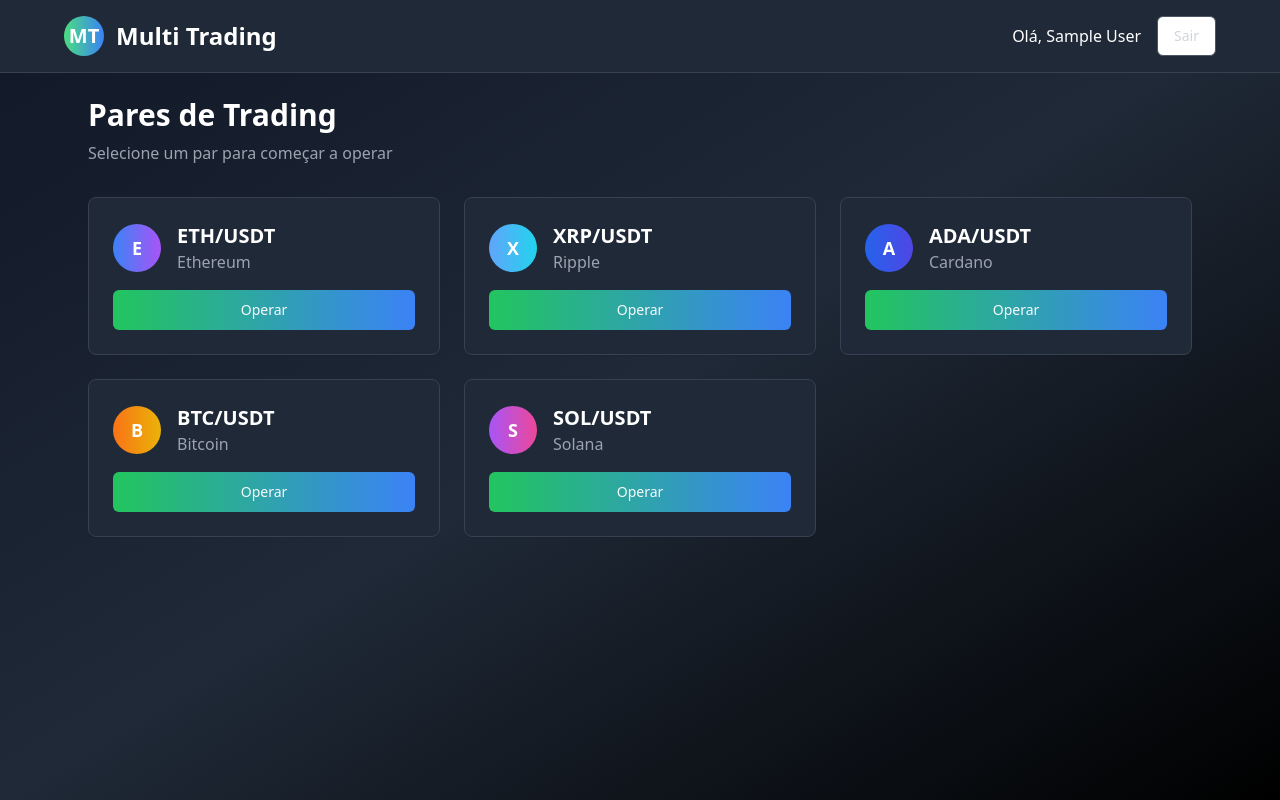
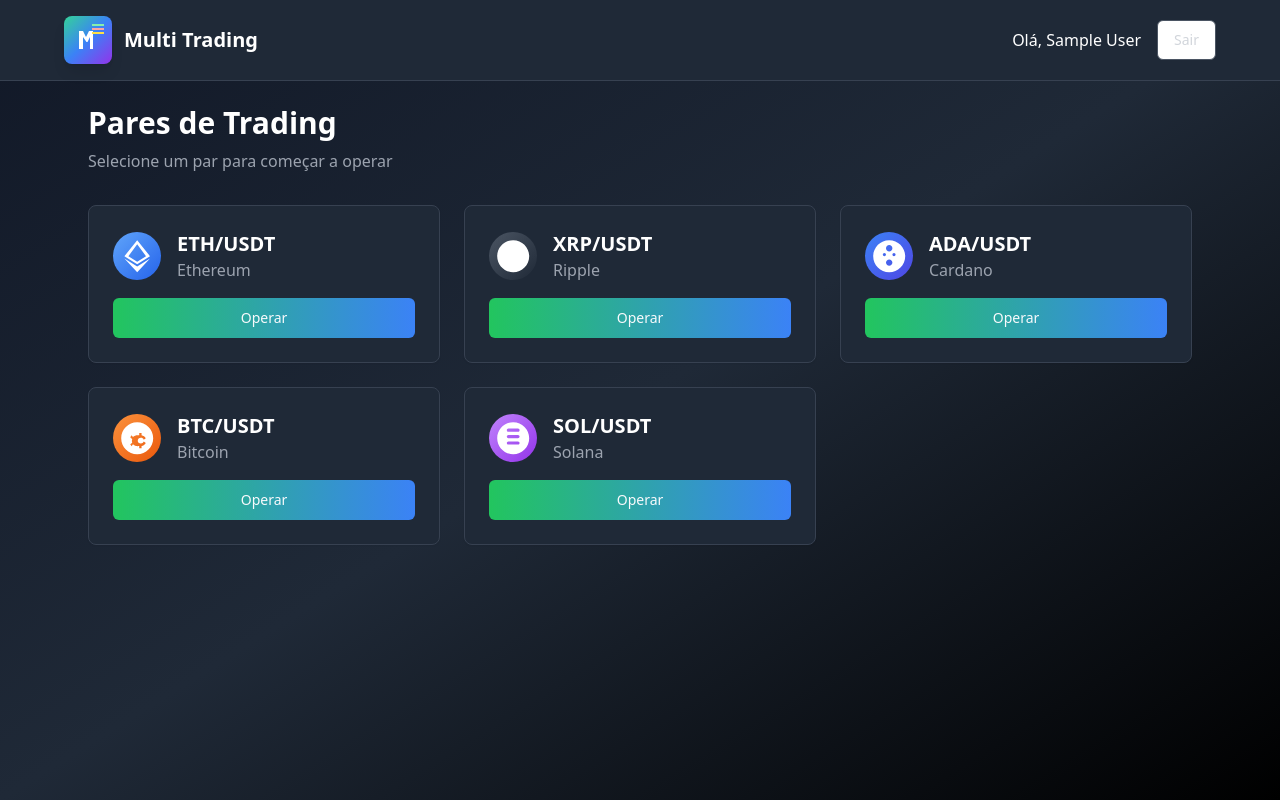
Before and after one commit to joaovmleal1/market-pulse-trading, a React (Vite) app: page /dashboard in a window 1280 px wide. Built offline with nearby package versions, Linux system fonts and the light colour scheme; sample sign-in values are in the browser's storage.

Commit message:
Refactor: Improve logo and add crypto logos
Improve the Multi Trading logo and add logos for each cryptocurrency in the dashboard.

```diff
--- /dev/null
+++ b/src/components/CryptoLogos.tsx
@@ -0,0 +1,75 @@
+
+interface CryptoLogoProps {
+  symbol: string;
+  size?: 'sm' | 'md' | 'lg';
+  className?: string;
+}
+
+const CryptoLogo = ({ symbol, size = 'md', className = '' }: CryptoLogoProps) => {
+  const sizeClasses = {
+    sm: 'w-6 h-6',
+    md: 'w-8 h-8',
+    lg: 'w-12 h-12'
+  };
+
+  const getCryptoLogo = (symbol: string) => {
+    switch (symbol.toUpperCase()) {
+      case 'BTC':
+        return (
+          <div className={`${sizeClasses[size]} ${className} bg-gradient-to-br from-orange-400 to-orange-600 rounded-full flex items-center justify-center`}>
+            <svg viewBox="0 0 24 24" className="w-4/5 h-4/5 text-white" fill="currentColor">
+              <path d="M12 2C6.48 2 2 6.48 2 12s4.48 10 10 10 10-4.48 10-10S17.52 2 12 2zm1.27 14.93c-.32.06-.64.09-.97.09-.58 0-1.12-.1-1.62-.3-.5-.2-.94-.49-1.32-.87L8.5 17l-.85-1.27 1.27-.84c-.15-.33-.23-.7-.23-1.1 0-.4.08-.77.23-1.1L7.65 11.4 8.5 10.13l.86 1.15c.38-.38.82-.67 1.32-.87.5-.2 1.04-.3 1.62-.3.33 0 .65.03.97.09V8.73h1.46v1.37c.58.12 1.1.35 1.56.69.46.34.82.76 1.08 1.26l-1.27.85c-.17-.33-.41-.6-.72-.81-.31-.21-.67-.31-1.08-.31-.58 0-1.05.16-1.41.48-.36.32-.54.74-.54 1.26s.18.94.54 1.26c.36.32.83.48 1.41.48.41 0 .77-.1 1.08-.31.31-.21.55-.48.72-.81l1.27.85c-.26.5-.62.92-1.08 1.26-.46.34-.98.57-1.56.69v1.37h-1.46v-1.37z"/>
+            </svg>
+          </div>
+        );
+
+      case 'ETH':
+        return (
+          <div className={`${sizeClasses[size]} ${className} bg-gradient-to-br from-blue-400 to-blue-600 rounded-full flex items-center justify-center`}>
+            <svg viewBox="0 0 24 24" className="w-4/5 h-4/5 text-white" fill="currentColor">
+              <path d="M12 2L4 12l8 5 8-5-8-10zm0 2.5L17.5 12 12 15.5 6.5 12 12 4.5z"/>
+              <path d="M4 13.5L12 22l8-8.5-8 5-8-5z"/>
+            </svg>
+          </div>
+        );
+
+      case 'XRP':
+        return (
+          <div className={`${sizeClasses[size]} ${className} bg-gradient-to-br from-gray-600 to-gray-800 rounded-full flex items-center justify-center`}>
+            <svg viewBox="0 0 24 24" className="w-4/5 h-4/5 text-white" fill="currentColor">
+              <path d="M12 2C6.48 2 2 6.48 2 12s4.48 10 10 10 10-4.48 10-10S17.52 2 12 2zm4.5 7.5l-1.5 1.5-1.5-1.5-1.5 1.5L12 9l-3 3 1.5 1.5L12 15l1.5-1.5L15 15l1.5-1.5-1.5-1.5 1.5-1.5z"/>
+            </svg>
+          </div>
+        );
+
+      case 'ADA':
+        return (
+          <div className={`${sizeClasses[size]} ${className} bg-gradient-to-br from-blue-500 to-indigo-600 rounded-full flex items-center justify-center`}>
+            <svg viewBox="0 0 24 24" className="w-4/5 h-4/5 text-white" fill="currentColor">
+              <path d="M12 2C6.48 2 2 6.48 2 12s4.48 10 10 10 10-4.48 10-10S17.52 2 12 2zm0 3c1.1 0 2 .9 2 2s-.9 2-2 2-2-.9-2-2 .9-2 2-2zm-3 5c.55 0 1 .45 1 1s-.45 1-1 1-1-.45-1-1 .45-1 1-1zm6 0c.55 0 1 .45 1 1s-.45 1-1 1-1-.45-1-1 .45-1 1-1zm-3 4c1.1 0 2 .9 2 2s-.9 2-2 2-2-.9-2-2 .9-2 2-2z"/>
+            </svg>
+          </div>
+        );
+
+      case 'SOL':
+        return (
+          <div className={`${sizeClasses[size]} ${className} bg-gradient-to-br from-purple-400 to-purple-600 rounded-full flex items-center justify-center`}>
+            <svg viewBox="0 0 24 24" className="w-4/5 h-4/5 text-white" fill="currentColor">
+              <path d="M12 2C6.48 2 2 6.48 2 12s4.48 10 10 10 10-4.48 10-10S17.52 2 12 2zm3 14H9c-.55 0-1-.45-1-1s.45-1 1-1h6c.55 0 1 .45 1 1s-.45 1-1 1zm0-4H9c-.55 0-1-.45-1-1s.45-1 1-1h6c.55 0 1 .45 1 1s-.45 1-1 1zm0-4H9c-.55 0-1-.45-1-1s.45-1 1-1h6c.55 0 1 .45 1 1s-.45 1-1 1z"/>
+            </svg>
+          </div>
+        );
+
+      default:
+        return (
+          <div className={`${sizeClasses[size]} ${className} bg-gradient-to-br from-gray-400 to-gray-600 rounded-full flex items-center justify-center`}>
+            <span className="text-white font-bold text-xs">{symbol.charAt(0)}</span>
+          </div>
+        );
+    }
+  };
+
+  return getCryptoLogo(symbol);
+};
+
+export default CryptoLogo;
--- /dev/null
+++ b/src/components/MultiTradingLogo.tsx
@@ -0,0 +1,49 @@
+
+interface MultiTradingLogoProps {
+  size?: 'sm' | 'md' | 'lg' | 'xl';
+  showText?: boolean;
+}
+
+const MultiTradingLogo = ({ size = 'md', showText = true }: MultiTradingLogoProps) => {
+  const sizeClasses = {
+    sm: 'w-8 h-8',
+    md: 'w-12 h-12',
+    lg: 'w-16 h-16',
+    xl: 'w-24 h-24'
+  };
+
+  const textSizeClasses = {
+    sm: 'text-lg',
+    md: 'text-xl',
+    lg: 'text-2xl',
+    xl: 'text-4xl'
+  };
+
+  return (
+    <div className="flex items-center space-x-3">
+      <div className={`${sizeClasses[size]} bg-gradient-to-br from-emerald-400 via-blue-500 to-purple-600 rounded-lg flex items-center justify-center shadow-lg`}>
+        <div className="relative">
+          {/* M letter */}
+          <div className="text-white font-bold text-sm">
+            <svg viewBox="0 0 24 24" className="w-6 h-6" fill="currentColor">
+              <path d="M3 3h4l3 6 3-6h4v18h-3V9l-2.5 5h-1L7 9v12H3V3z"/>
+            </svg>
+          </div>
+          {/* Trading lines overlay */}
+          <div className="absolute -top-1 -right-1 w-3 h-3">
+            <div className="w-full h-0.5 bg-green-300 mb-0.5"></div>
+            <div className="w-full h-0.5 bg-red-300 mb-0.5"></div>
+            <div className="w-full h-0.5 bg-yellow-300"></div>
+          </div>
+        </div>
+      </div>
+      {showText && (
+        <h1 className={`${textSizeClasses[size]} font-bold text-white`}>
+          Multi Trading
+        </h1>
+      )}
+    </div>
+  );
+};
+
+export default MultiTradingLogo;
--- a/src/pages/Dashboard.tsx
+++ b/src/pages/Dashboard.tsx
@@ -3,13 +3,15 @@ import { useNavigate } from 'react-router-dom';
 import { Button } from '@/components/ui/button';
 import { Card, CardContent } from '@/components/ui/card';
 import { useAuth } from '@/contexts/AuthContext';
+import MultiTradingLogo from '@/components/MultiTradingLogo';
+import CryptoLogo from '@/components/CryptoLogos';
 
 const tradingPairs = [
-  { symbol: 'ETH/USDT', name: 'Ethereum', color: 'from-blue-500 to-purple-500' },
-  { symbol: 'XRP/USDT', name: 'Ripple', color: 'from-blue-400 to-cyan-400' },
-  { symbol: 'ADA/USDT', name: 'Cardano', color: 'from-blue-600 to-indigo-600' },
-  { symbol: 'BTC/USDT', name: 'Bitcoin', color: 'from-orange-500 to-yellow-500' },
-  { symbol: 'SOL/USDT', name: 'Solana', color: 'from-purple-500 to-pink-500' },
+  { symbol: 'ETH/USDT', name: 'Ethereum', cryptoSymbol: 'ETH' },
+  { symbol: 'XRP/USDT', name: 'Ripple', cryptoSymbol: 'XRP' },
+  { symbol: 'ADA/USDT', name: 'Cardano', cryptoSymbol: 'ADA' },
+  { symbol: 'BTC/USDT', name: 'Bitcoin', cryptoSymbol: 'BTC' },
+  { symbol: 'SOL/USDT', name: 'Solana', cryptoSymbol: 'SOL' },
 ];
 
 const Dashboard = () => {
@@ -24,12 +26,7 @@ const Dashboard = () => {
     <div className="min-h-screen bg-gradient-to-br from-gray-900 via-gray-800 to-black">
       <header className="bg-gray-800 border-b border-gray-700 p-4">
         <div className="max-w-6xl mx-auto flex justify-between items-center">
-          <div className="flex items-center space-x-3">
-            <div className="w-10 h-10 bg-gradient-to-r from-green-400 to-blue-500 rounded-full flex items-center justify-center">
-              <span className="text-xl font-bold text-white">MT</span>
-            </div>
-            <h1 className="text-2xl font-bold text-white">Multi Trading</h1>
-          </div>
+          <MultiTradingLogo size="md" />
           <div className="flex items-center space-x-4">
             <span className="text-white">Olá, {user?.name}</span>
             <Button
@@ -58,11 +55,7 @@ const Dashboard = () => {
             >
               <CardContent className="p-6">
                 <div className="flex items-center space-x-4">
-                  <div className={`w-12 h-12 rounded-full bg-gradient-to-r ${pair.color} flex items-center justify-center`}>
-                    <span className="text-white font-bold text-lg">
-                      {pair.symbol.split('/')[0].charAt(0)}
-                    </span>
-                  </div>
+                  <CryptoLogo symbol={pair.cryptoSymbol} size="lg" />
                   <div>
                     <h3 className="text-xl font-bold text-white">{pair.symbol}</h3>
                     <p className="text-gray-400">{pair.name}</p>
--- a/src/pages/Login.tsx
+++ b/src/pages/Login.tsx
@@ -1,4 +1,3 @@
-
 import { useState } from 'react';
 import { Link, useNavigate } from 'react-router-dom';
 import { Button } from '@/components/ui/button';
@@ -7,6 +6,7 @@ import { Label } from '@/components/ui/label';
 import { Card, CardContent, CardDescription, CardHeader, CardTitle } from '@/components/ui/card';
 import { useAuth } from '@/contexts/AuthContext';
 import { useToast } from '@/hooks/use-toast';
+import MultiTradingLogo from '@/components/MultiTradingLogo';
 
 const Login = () => {
   const [email, setEmail] = useState('');
@@ -50,8 +50,8 @@ const Login = () => {
     <div className="min-h-screen bg-gradient-to-br from-gray-900 via-gray-800 to-black flex items-center justify-center p-4">
       <Card className="w-full max-w-md bg-gray-800 border-gray-700">
         <CardHeader className="text-center">
-          <div className="w-16 h-16 mx-auto bg-gradient-to-r from-green-400 to-blue-500 rounded-full flex items-center justify-center mb-4">
-            <span className="text-2xl font-bold text-white">MT</span>
+          <div className="flex justify-center mb-4">
+            <MultiTradingLogo size="lg" showText={false} />
           </div>
           <CardTitle className="text-2xl text-white">Entrar</CardTitle>
           <CardDescription className="text-gray-400">
--- a/src/pages/Register.tsx
+++ b/src/pages/Register.tsx
@@ -1,4 +1,3 @@
-
 import { useState } from 'react';
 import { Link, useNavigate } from 'react-router-dom';
 import { Button } from '@/components/ui/button';
@@ -7,6 +6,7 @@ import { Label } from '@/components/ui/label';
 import { Card, CardContent, CardDescription, CardHeader, CardTitle } from '@/components/ui/card';
 import { useAuth } from '@/contexts/AuthContext';
 import { useToast } from '@/hooks/use-toast';
+import MultiTradingLogo from '@/components/MultiTradingLogo';
 
 const Register = () => {
   const [name, setName] = useState('');
@@ -71,8 +71,8 @@ const Register = () => {
     <div className="min-h-screen bg-gradient-to-br from-gray-900 via-gray-800 to-black flex items-center justify-center p-4">
       <Card className="w-full max-w-md bg-gray-800 border-gray-700">
         <CardHeader className="text-center">
-          <div className="w-16 h-16 mx-auto bg-gradient-to-r from-green-400 to-blue-500 rounded-full flex items-center justify-center mb-4">
-            <span className="text-2xl font-bold text-white">MT</span>
+          <div className="flex justify-center mb-4">
+            <MultiTradingLogo size="lg" showText={false} />
           </div>
           <CardTitle className="text-2xl text-white">Criar Conta</CardTitle>
           <CardDescription className="text-gray-400">
--- a/src/pages/SplashScreen.tsx
+++ b/src/pages/SplashScreen.tsx
@@ -1,5 +1,6 @@
 
 import { useEffect, useState } from 'react';
+import MultiTradingLogo from '@/components/MultiTradingLogo';
 
 const SplashScreen = () => {
   const [fadeOut, setFadeOut] = useState(false);
@@ -16,11 +17,8 @@ const SplashScreen = () => {
     <div className={`fixed inset-0 bg-gradient-to-br from-gray-900 via-gray-800 to-black flex items-center justify-center transition-opacity duration-500 ${fadeOut ? 'opacity-0' : 'opacity-100'}`}>
       <div className="text-center animate-fade-in">
         <div className="mb-8">
-          <div className="w-24 h-24 mx-auto bg-gradient-to-r from-green-400 to-blue-500 rounded-full flex items-center justify-center mb-4">
-            <span className="text-3xl font-bold text-white">MT</span>
-          </div>
+          <MultiTradingLogo size="xl" />
         </div>
-        <h1 className="text-4xl font-bold text-white mb-2">Multi Trading</h1>
         <p className="text-gray-300 text-lg">Análise de Criptomoedas</p>
         <div className="mt-8">
           <div className="w-8 h-8 border-4 border-green-400 border-t-transparent rounded-full animate-spin mx-auto"></div>
--- a/src/pages/TradingPair.tsx
+++ b/src/pages/TradingPair.tsx
@@ -1,9 +1,9 @@
-
-import { useState, useEffect } from 'react';
+import { useState } from 'react';
 import { useParams, useNavigate } from 'react-router-dom';
 import { Button } from '@/components/ui/button';
 import { Card, CardContent } from '@/components/ui/card';
 import { ArrowUp, ArrowDown, RefreshCw } from 'lucide-react';
+import CryptoLogo from '@/components/CryptoLogos';
 
 type Signal = 'BUY' | 'SELL' | null;
 
@@ -15,6 +15,7 @@ const TradingPair = () => {
   const [isAnalyzing, setIsAnalyzing] = useState(false);
 
   const displayPair = pair?.replace('-', '/') || '';
+  const cryptoSymbol = displayPair.split('/')[0];
 
   const generateSignal = () => {
     setIsAnalyzing(true);
@@ -47,6 +48,7 @@ const TradingPair = () => {
             >
               ← Voltar
             </Button>
+            <CryptoLogo symbol={cryptoSymbol} size="md" />
             <h1 className="text-2xl font-bold text-white">{displayPair}</h1>
           </div>
         </div>
```
